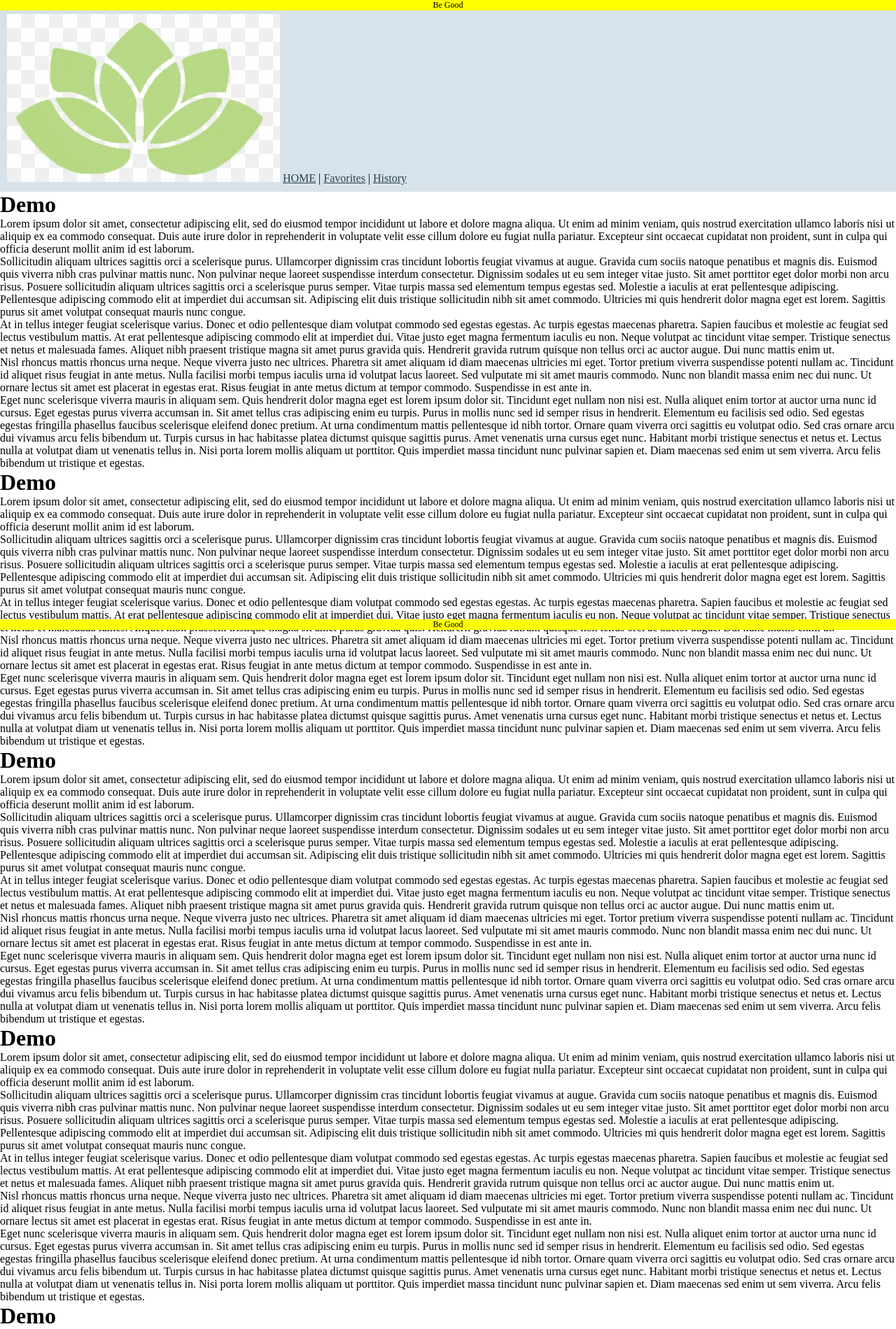
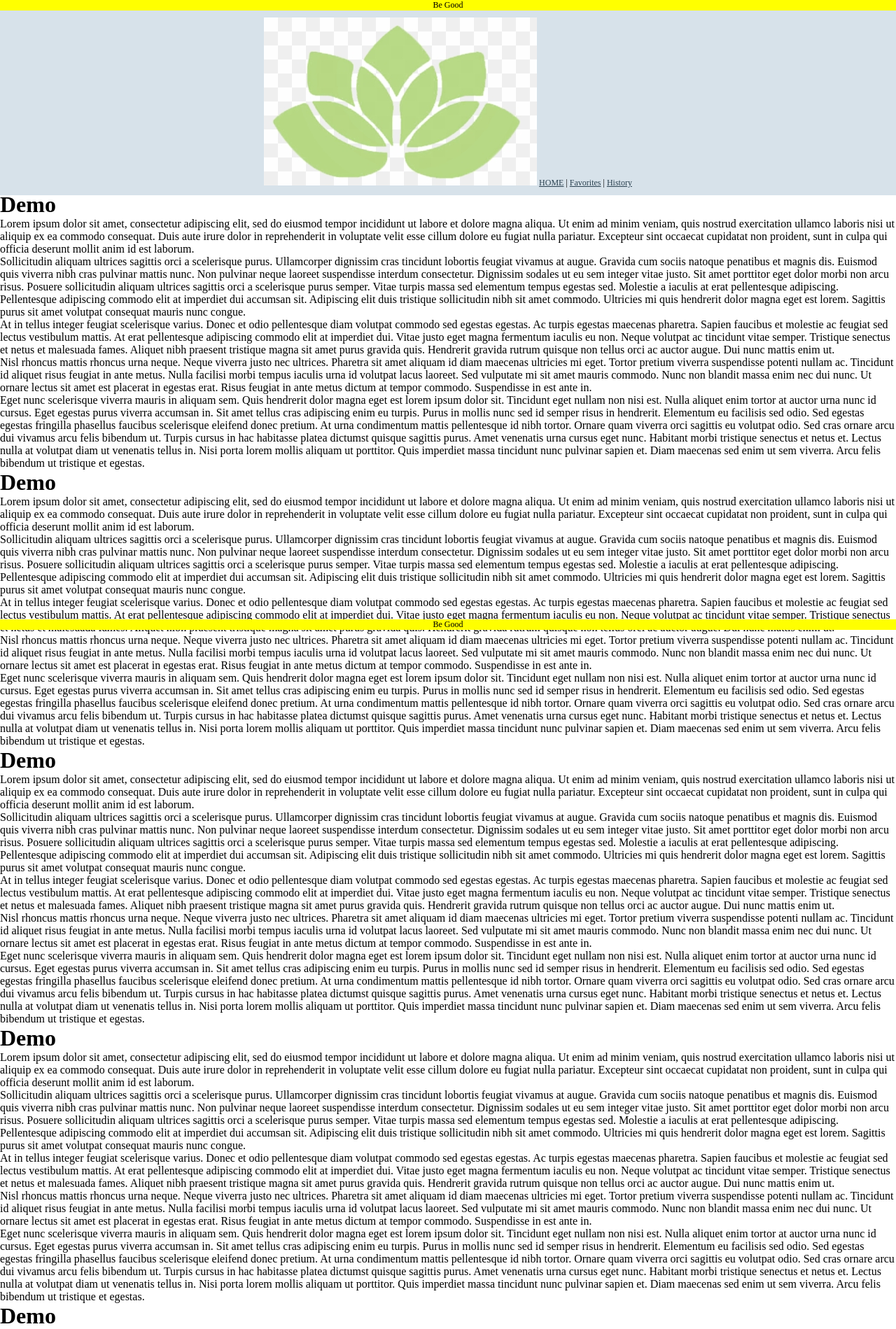
Before and after one commit to gothamgo/demo, a Jekyll site: the page built from index.html, in a window 1280 px wide. Shown: the top 1899 px of the page at 70% size. Built offline with Jekyll 4.4.1, drawn with Linux system fonts in a browser that asks for light colours.

Commit message:
Update header.html

```diff
--- a/_includes/header.html
+++ b/_includes/header.html
@@ -10,10 +10,24 @@
     left: 0;
     width: 100%;
   }
+  header nav {
+    padding: 10px;
+    background-color: #D7E2EA; /* Alice Blue */
+  }
+  header nav a {
+    color: #2A4150; /* Charcoal */
+  }
 </style>
 
 <header>
   <div class="header-banner">
     Be Good
   </dev>
+  <nav>
+    <img src="{{site.url}}/images/logo.png" alt="Demo">
+
+    <a href="/">HOME</a> |
+    <a href="/Favorites/">Favorites</a> |
+    <a href="/History/">History</a>
+  </nav>
 </header>
```
